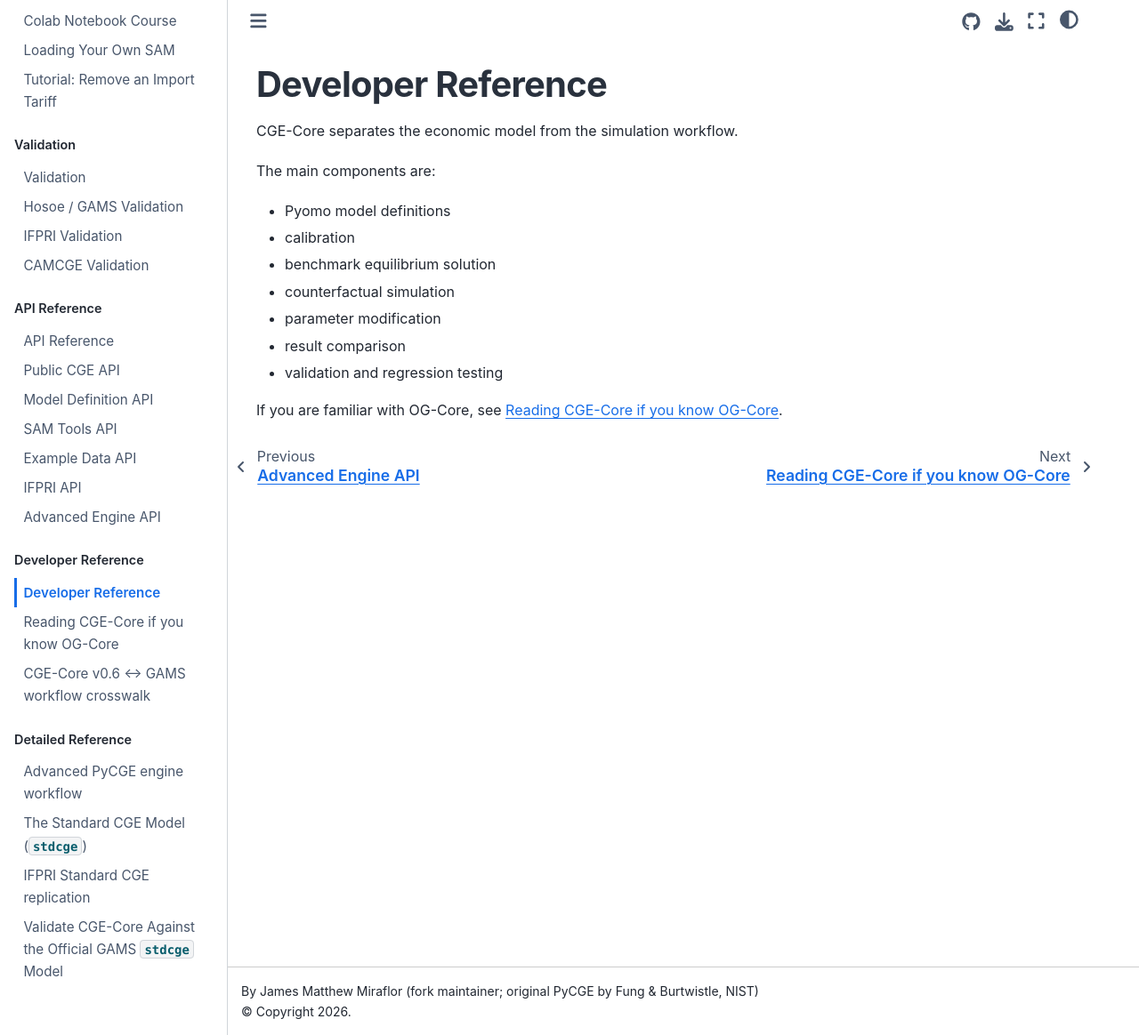
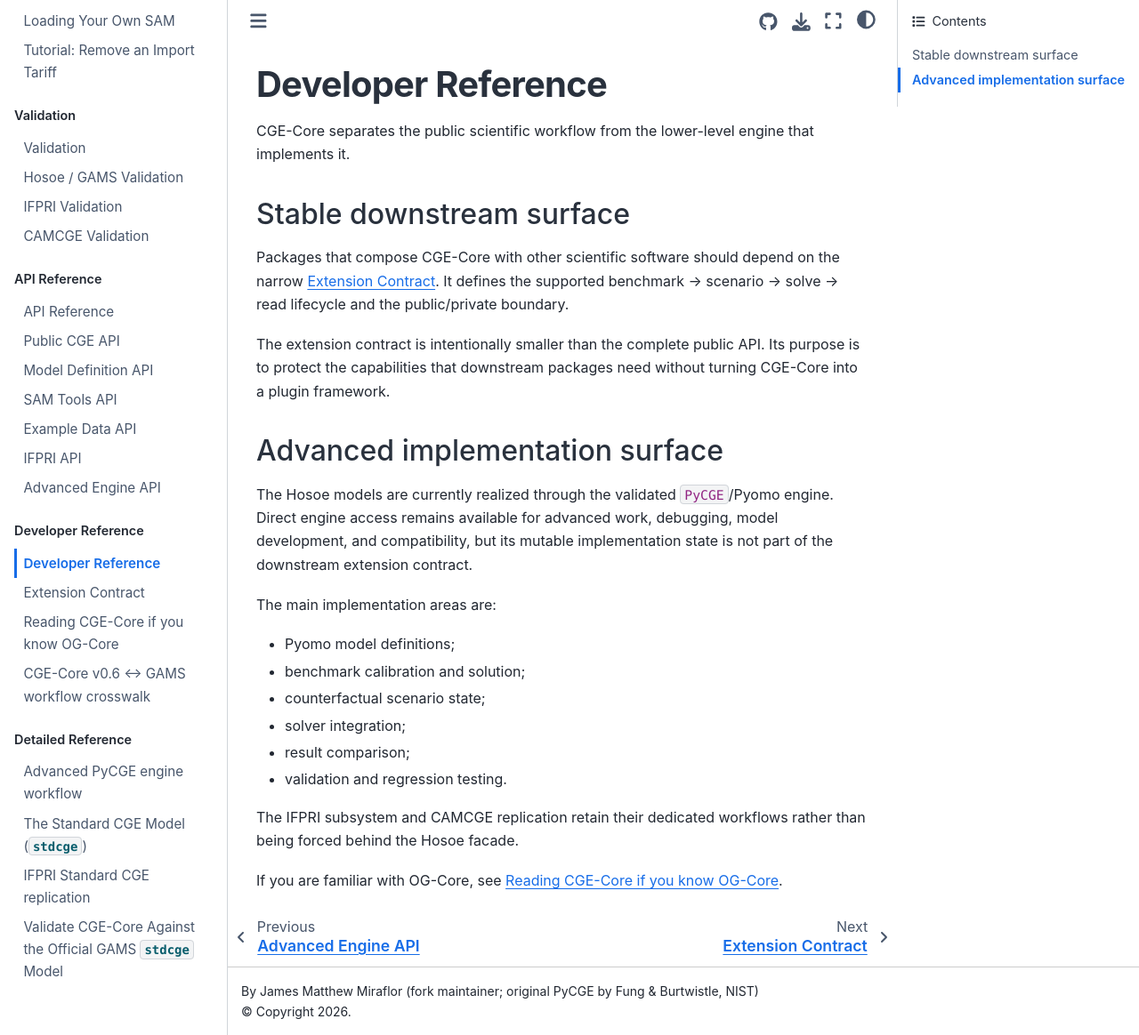
Before and after one commit to miraflor/CGE-core, a Jupyter Book: the page built from docs/developer/overview.md, in a window 1280 px wide and 1164 px high. Shown: the whole window at 89% size. Built offline with Jupyter Book 1.0.4 settings and Sphinx 7.4.7 and the Sphinx Book theme 1.1.4, drawn with Linux system fonts in a browser that asks for light colours.

Commit message:
Formalize v0.6 extension contract
Document the minimal downstream stability contract for the CGE-Core v0.6
public Hosoe workflow.

Protect the benchmark -> scenario -> set -> solve -> read lifecycle, including
repeated Scenario modification/solve cycles, immutable earlier Result
snapshots, benchmark isolation, and Result.compare().

Clarify the public/private boundary for downstream packages and explicitly
exclude private engine state, raw Pyomo traversal, universal closure/plugin
abstractions, persistence, dynamic logic, and IFPRI/CAMCGE adaptation from the
minimal contract.

Add regression tests that exercise the contract using only public namespaces.

```diff
--- a/docs/_toc.yml
+++ b/docs/_toc.yml
@@ -54,6 +54,7 @@
   - caption: Developer Reference
     chapters:
       - file: developer/overview
+      - file: developer/extension-contract
       - file: OG_CORE_CROSSWALK
       - file: GAMS_CROSSWALK
 
--- a/docs/developer/overview.md
+++ b/docs/developer/overview.md
@@ -1,15 +1,36 @@
 # Developer Reference
 
-CGE-Core separates the economic model from the simulation workflow.
+CGE-Core separates the public scientific workflow from the lower-level engine
+that implements it.
 
-The main components are:
+## Stable downstream surface
 
-- Pyomo model definitions
-- calibration
-- benchmark equilibrium solution
-- counterfactual simulation
-- parameter modification
-- result comparison
-- validation and regression testing
+Packages that compose CGE-Core with other scientific software should depend on
+the narrow {doc}`extension-contract`. It defines the supported
+benchmark -> scenario -> solve -> read lifecycle and the public/private
+boundary.
+
+The extension contract is intentionally smaller than the complete public API.
+Its purpose is to protect the capabilities that downstream packages need
+without turning CGE-Core into a plugin framework.
+
+## Advanced implementation surface
+
+The Hosoe models are currently realized through the validated `PyCGE`/Pyomo
+engine. Direct engine access remains available for advanced work, debugging,
+model development, and compatibility, but its mutable implementation state is
+not part of the downstream extension contract.
+
+The main implementation areas are:
+
+- Pyomo model definitions;
+- benchmark calibration and solution;
+- counterfactual scenario state;
+- solver integration;
+- result comparison;
+- validation and regression testing.
+
+The IFPRI subsystem and CAMCGE replication retain their dedicated workflows
+rather than being forced behind the Hosoe facade.
 
 If you are familiar with OG-Core, see {doc}`../OG_CORE_CROSSWALK`.
```
Also changed, not shown: docs/developer/extension-contract.md (added, +204 -0 lines), 1 other file.
